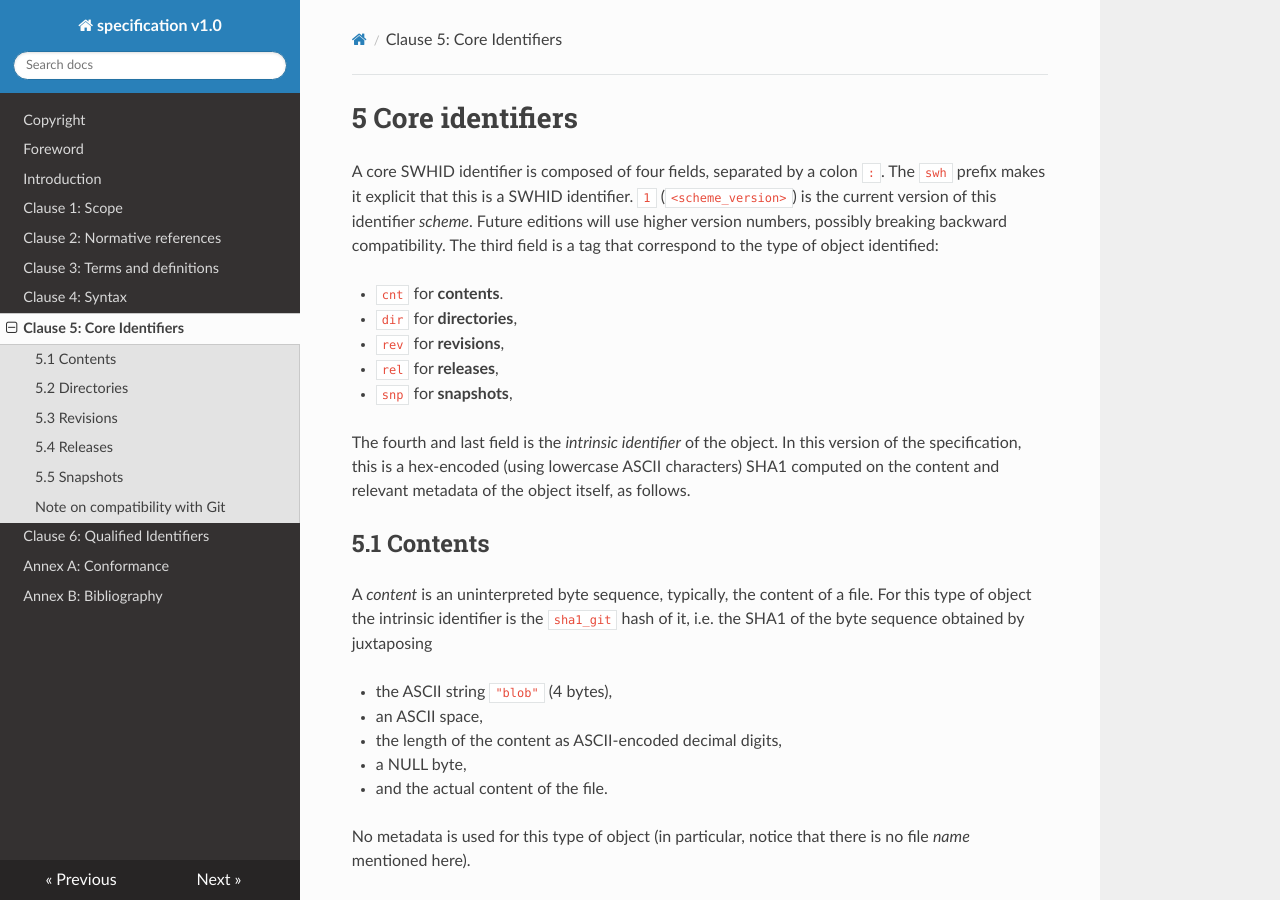
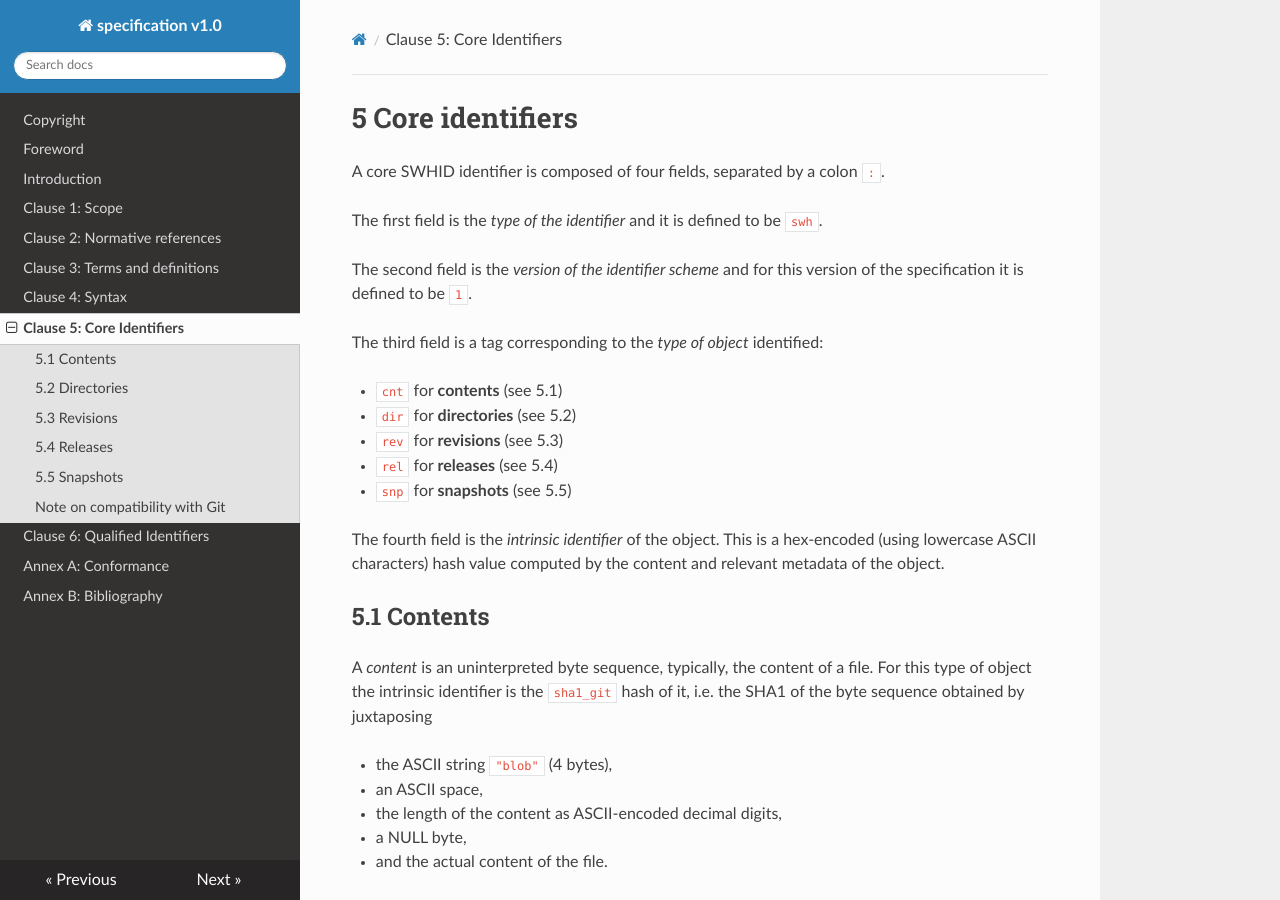
Before and after one commit to swhid/specification, an MkDocs documentation site: the page built from Chapters/5.Core_identifiers.md, in a window 1280 px wide and 900 px high. Built offline with MkDocs 1.6.1, drawn with Linux system fonts in a browser that asks for light colours; nearby versions of some CDN libraries.

Commit message:
Reword the definition of the identifier, mentioning the four parts
Signed-off-by: Alexios Zavras <github@zvr.gr>

```diff
--- a/Chapters/5.Core_identifiers.md
+++ b/Chapters/5.Core_identifiers.md
@@ -1,22 +1,27 @@
 # 5 Core identifiers
 
-A core SWHID identifier is composed of four fields, separated by a colon
-`:`.  The `swh` prefix makes it explicit that this is a SWHID identifier.  `1`
-(`<scheme_version>`) is the current version of this identifier *scheme*. Future
-editions will use higher version numbers, possibly breaking backward
-compatibility. The third field is a tag that correspond to the type of object
+A core SWHID identifier is composed of four fields, separated by a colon `:`.
+
+The first field is the *type of the identifier*
+and it is defined to be `swh`.
+
+The second field is the *version of the identifier scheme*
+and for this version of the specification
+it is defined to be `1`.
+
+The third field is a tag corresponding to the *type of object*
 identified:
 
-- `cnt` for **contents**.
-- `dir` for **directories**,
-- `rev` for **revisions**,
-- `rel` for **releases**,
-- `snp` for **snapshots**,
+- `cnt` for **contents** (see 5.1)
+- `dir` for **directories** (see 5.2)
+- `rev` for **revisions** (see 5.3)
+- `rel` for **releases** (see 5.4)
+- `snp` for **snapshots** (see 5.5)
 
-The fourth and last field is the *intrinsic identifier* of the object.  In this
-version of the specification, this is a hex-encoded (using lowercase ASCII
-characters) SHA1 computed on the content and relevant metadata of the object
-itself, as follows.
+The fourth field is the *intrinsic identifier* of the object.
+This is a hex-encoded (using lowercase ASCII characters) hash value
+computed by the content and relevant metadata of the object.
+
 ## 5.1 Contents
 
 A *content* is an uninterpreted byte sequence, typically, the content of a file.
```
